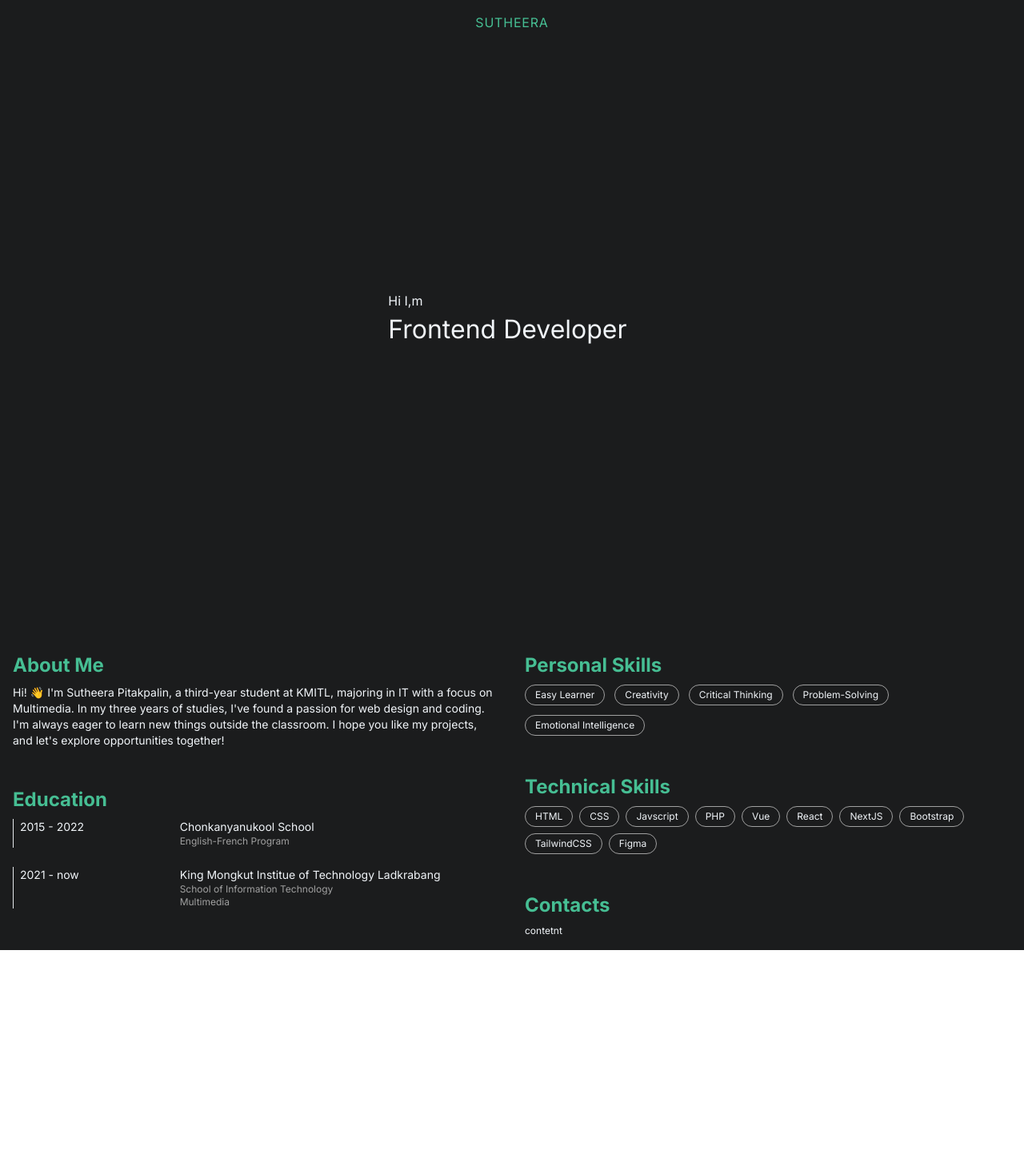
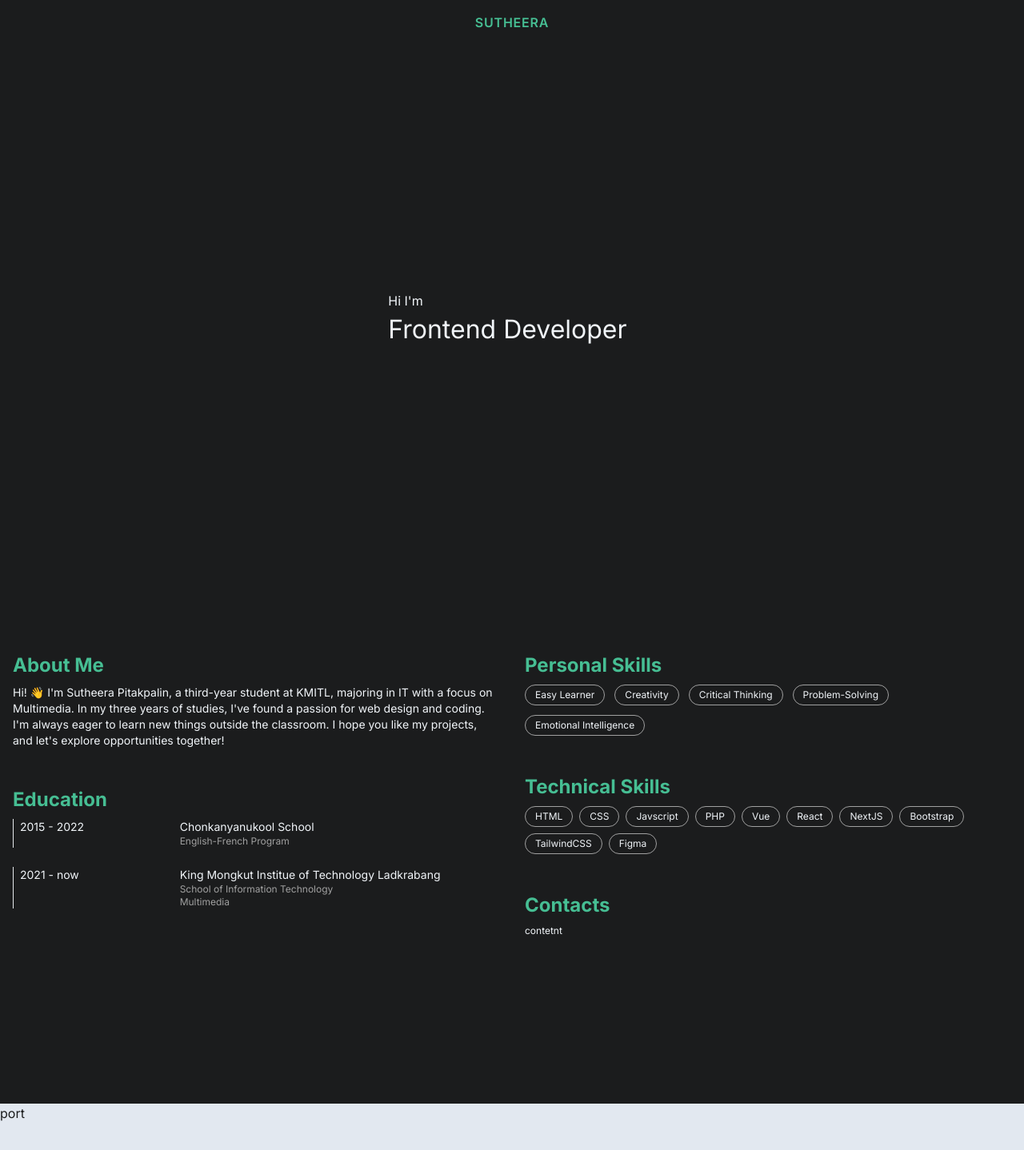
Before and after one commit to SutheeraP/Sutheera-port, a Next.js app in the folder portfolio/: page / in a window 1280 px wide. Shown: the top 1438 px of the page at 80% size. Before the commit the page ends 1188 px from the top, so only its background shows below. Built offline with nearby package versions, Linux system fonts and the light colour scheme.

Commit message:
update title

```diff
--- a/portfolio/src/app/component/Aboutsection.js
+++ b/portfolio/src/app/component/Aboutsection.js
@@ -6,7 +6,7 @@ const Aboutsection = () => {
   const personalSkill = ["Easy Learner","Creativity","Critical Thinking","Problem-Solving","Emotional Intelligence"];
   const techSkill = ["HTML","CSS","Javscript","PHP","Vue","React","NextJS","Bootstrap","TailwindCSS","Figma"];
   return (
-    <div className="container px-4 mx-auto">
+    <div className="container px-4 mx-auto pb-48">
       <div className="grid md:grid-cols-2 gap-8">
         <div className="flex flex-col gap-4">
           <div className={boxClass}>
--- a/portfolio/src/app/component/Herosection.js
+++ b/portfolio/src/app/component/Herosection.js
@@ -8,7 +8,7 @@ const Herosection = () => {
     <div className="flex h-screen">
       <div className="m-auto">
         <div className="container mx-auto px-4">
-          <div>Hi I,m</div>
+          <div>Hi I'm</div>
           <div className="">
             <TypeAnimation
               sequence={[
--- a/portfolio/src/app/component/Kmitljourney.js
+++ b/portfolio/src/app/component/Kmitljourney.js
@@ -2,7 +2,9 @@ import React from 'react'
 
 const Kmitljourney = () => {
   return (
-    <div>Kmitljourney</div>
+    <div className='min-h-screen bg-slate-200 text-secondary w-full'>
+port
+    </div>
   )
 }
 
--- a/portfolio/src/app/component/Navbar.js
+++ b/portfolio/src/app/component/Navbar.js
@@ -3,7 +3,7 @@ import React from "react";
 const Navbar = () => {
   return (
     <nav className="hidden md:block z-20">
-      <div className="fixed top-0 left-0 bg-secondary text-primary w-full text-center py-4 tracking-wider">
+      <div className="fixed top-0 left-0 bg-secondary text-primary w-full text-center py-4 tracking-wider font-semibold">
         <div>SUTHEERA</div>
       </div>
     </nav>
--- a/portfolio/src/app/layout.js
+++ b/portfolio/src/app/layout.js
@@ -4,8 +4,8 @@ import './globals.css'
 const inter = Inter({ subsets: ['latin'] })
 
 export const metadata = {
-  title: 'Create Next App',
-  description: 'Generated by create next app',
+  title: "Sutheera's Portfolio",
+  description: '',
 }
 
 export default function RootLayout({ children }) {
--- a/portfolio/src/app/page.js
+++ b/portfolio/src/app/page.js
@@ -2,6 +2,7 @@ import Image from 'next/image'
 import Herosection from './component/Herosection'
 import Navbar from './component/Navbar'
 import Aboutsection from './component/Aboutsection'
+import Kmitljourney from './component/Kmitljourney'
 
 export default function Home() {
   return (
@@ -9,6 +10,7 @@ export default function Home() {
       <Navbar/>
       <Herosection/>
       <Aboutsection/>
+      <Kmitljourney/>
     </main>
   )
 }
```
